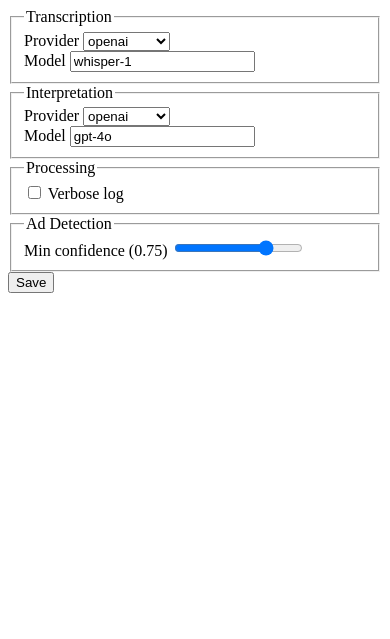
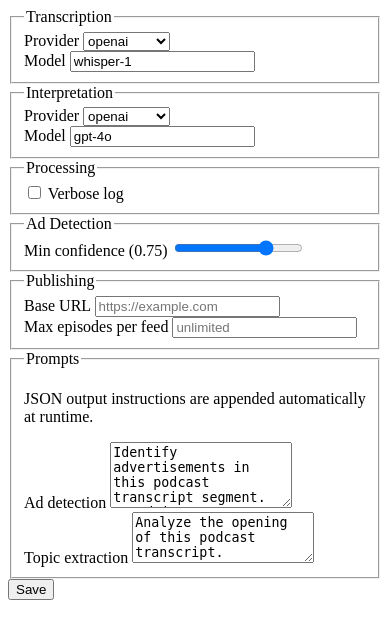
Before and after one commit to otonm/podcast-ad-cutter, a FastAPI app: page /settings in a window 390 px wide. Shown: the top 639 px of the page. Run offline with FastAPI, Linux system fonts and the light colour scheme.

Commit message:
feat: add Publishing and Prompts fieldsets to settings form, and favicon
- Add Publishing fieldset (base_url text input, max_episodes_per_feed number)
- Add Prompts fieldset (ad_detection and topic_extraction textareas)
- Create frontend/static/favicon.svg with microphone emoji
- Mount StaticFiles at /static in app.py
- Add favicon link tag in base.html

Co-Authored-By: Claude Sonnet 4.6 <noreply@anthropic.com>

```diff
--- a/frontend/app.py
+++ b/frontend/app.py
@@ -9,6 +9,7 @@ from contextlib import asynccontextmanager
 from pathlib import Path
 
 from fastapi import FastAPI
+from fastapi.staticfiles import StaticFiles
 from fastapi.templating import Jinja2Templates
 from watchfiles import awatch
 
@@ -17,6 +18,7 @@ from frontend import config_cache
 from frontend.config_editor import get_config_path
 
 _TEMPLATE_DIR = Path(__file__).parent / "templates"
+_STATIC_DIR = Path(__file__).parent / "static"
 
 templates: Jinja2Templates = Jinja2Templates(directory=str(_TEMPLATE_DIR))
 
@@ -73,6 +75,8 @@ def create_app() -> FastAPI:
         lifespan=_lifespan,
     )
 
+    app.mount("/static", StaticFiles(directory=str(_STATIC_DIR)), name="static")
+
     app.include_router(pages_router)
     app.include_router(feeds_router)
     app.include_router(pipeline_router)
--- a/frontend/templates/base.html
+++ b/frontend/templates/base.html
@@ -3,6 +3,7 @@
 <head>
   <meta charset="UTF-8" />
   <meta name="viewport" content="width=device-width, initial-scale=1.0" />
+  <link rel="icon" type="image/svg+xml" href="/static/favicon.svg" />
   <title>{% block title %}Podcast Ad Cutter{% endblock %}</title>
   <script src="https://unpkg.com/htmx.org@2.0.4" crossorigin="anonymous"></script>
   <script src="https://cdn.tailwindcss.com"></script>
--- a/frontend/templates/partials/settings_form.html
+++ b/frontend/templates/partials/settings_form.html
@@ -78,6 +78,48 @@
     </div>
   </fieldset>
 
+  <fieldset class="border border-gray-200 rounded-lg p-4">
+    <legend class="text-xs font-semibold text-gray-500 uppercase tracking-wide px-1">Publishing</legend>
+    <div class="space-y-3 mt-2">
+      <div>
+        <label class="block text-xs font-medium text-gray-700 mb-1">Base URL</label>
+        <input type="text"
+               name="base_url"
+               value="{{ cfg.publishing.base_url or '' }}"
+               placeholder="https://example.com"
+               class="w-full border border-gray-300 rounded-lg px-2 py-1.5 text-sm focus:outline-none focus:ring-2 focus:ring-blue-400" />
+      </div>
+      <div>
+        <label class="block text-xs font-medium text-gray-700 mb-1">Max episodes per feed</label>
+        <input type="number"
+               name="max_episodes_per_feed"
+               value="{{ cfg.publishing.max_episodes_per_feed or '' }}"
+               min="1"
+               placeholder="unlimited"
+               class="w-32 border border-gray-300 rounded-lg px-2 py-1.5 text-sm focus:outline-none focus:ring-2 focus:ring-blue-400" />
+      </div>
+    </div>
+  </fieldset>
+
+  <fieldset class="border border-gray-200 rounded-lg p-4">
+    <legend class="text-xs font-semibold text-gray-500 uppercase tracking-wide px-1">Prompts</legend>
+    <p class="text-xs text-gray-400 mt-1 mb-3">JSON output instructions are appended automatically at runtime.</p>
+    <div class="space-y-3">
+      <div>
+        <label class="block text-xs font-medium text-gray-700 mb-1">Ad detection</label>
+        <textarea name="ad_detection_prompt"
+                  rows="4"
+                  class="w-full border border-gray-300 rounded-lg px-2 py-1.5 text-sm font-mono focus:outline-none focus:ring-2 focus:ring-blue-400 resize-y">{{ raw_prompts.ad_detection }}</textarea>
+      </div>
+      <div>
+        <label class="block text-xs font-medium text-gray-700 mb-1">Topic extraction</label>
+        <textarea name="topic_extraction_prompt"
+                  rows="3"
+                  class="w-full border border-gray-300 rounded-lg px-2 py-1.5 text-sm font-mono focus:outline-none focus:ring-2 focus:ring-blue-400 resize-y">{{ raw_prompts.topic_extraction }}</textarea>
+      </div>
+    </div>
+  </fieldset>
+
   <div class="flex gap-2 pt-1">
     <button type="submit"
             class="px-4 py-1.5 text-sm bg-blue-600 text-white rounded-lg hover:bg-blue-700 transition-colors">
```
Also changed, not shown: tests/test_config_editor.py (+2 -2 lines), frontend/static/favicon.svg (added).
